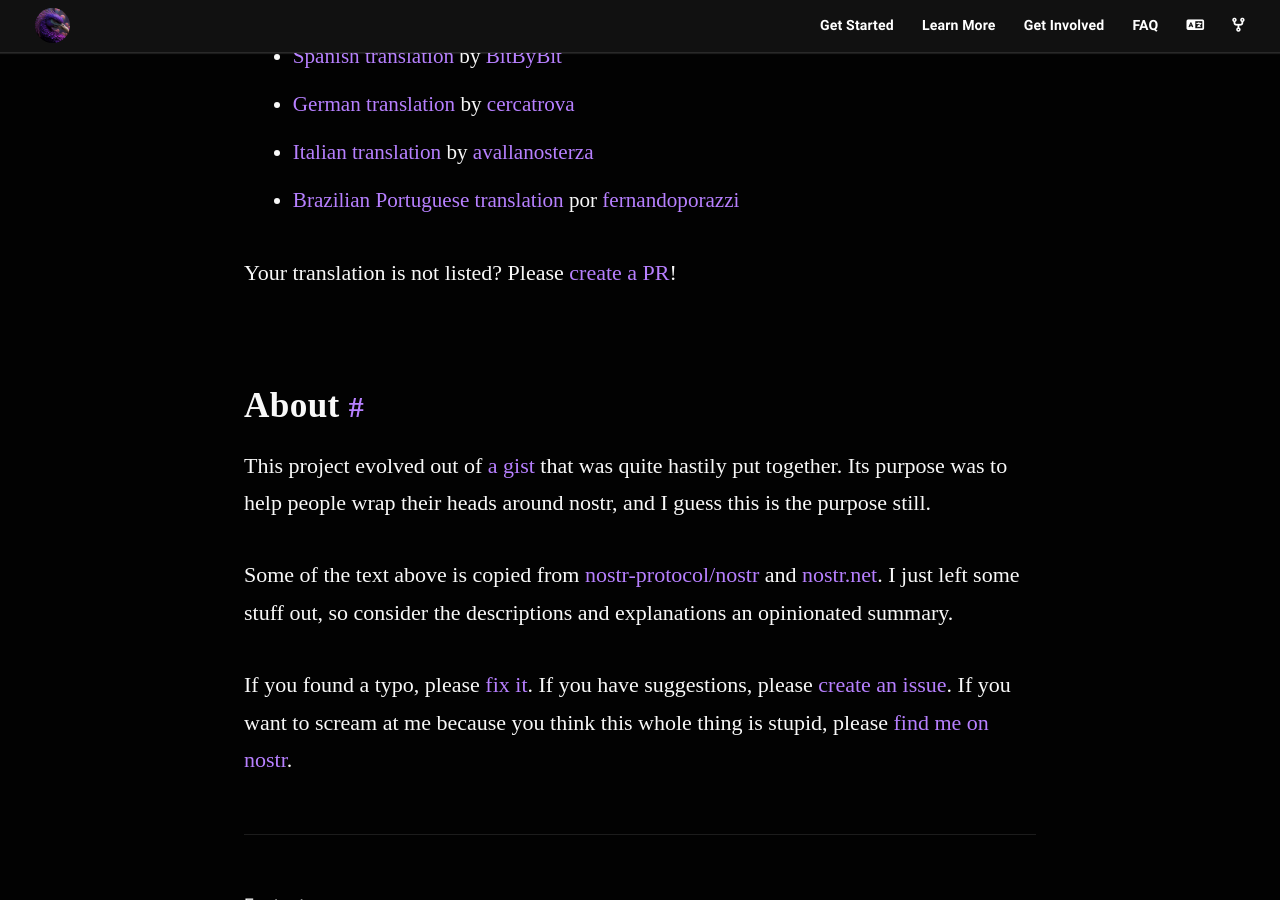
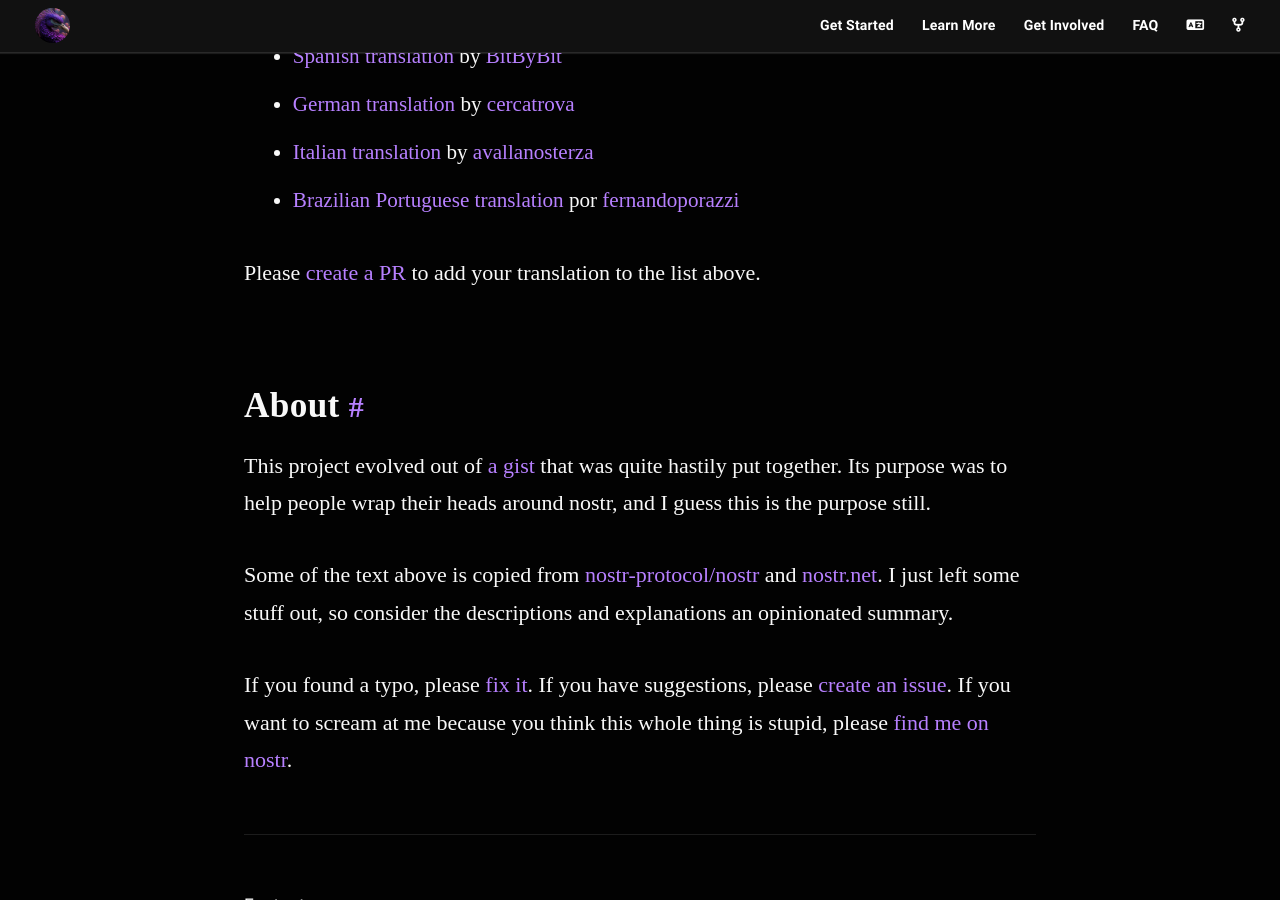
Before and after one commit to nostr-resources/nostr-resources.github.io, a Jekyll site: the page built from index.md, in a window 1280 px wide and 900 px high, scrolled down 13579 px. Built offline with Jekyll 4.4.1, drawn with Linux system fonts in a browser that asks for light colours; some web fonts are replaced.

Commit message:
chore: reword

```diff
--- a/index.md
+++ b/index.md
@@ -345,7 +345,7 @@ This site is open source too. If you can, please [improve this page](https://git
 - [Italian translation](https://gist.github.com/theRescuer/717295270a35b4641081b6ef2cdf3025) by [avallanosterza](https://nostr.guru/p/npub1l0cwargp532n6x62pdcetkau783sxhpfhwu9d6qgpqm8r0mvt0eqqhlf2c)
 - [Brazilian Portuguese translation](https://gist.github.com/fernandoporazzi/d1c47b4f2a1d2c1a2e0654a2a31668ff) por [fernandoporazzi](https://www.nostr.guru/p/npub1wh30wunfpkezx5s7edqu9g0s0raeetf5dgthzm0zw7sk8wqygmjqqfljgh)
 
-Your translation is not listed? Please [create a PR](https://github.com/nostr-resources/nostr-resources.github.io/pulls?q=is%3Apr+is%3Aclosed)!
+Please [create a PR](https://github.com/nostr-resources/nostr-resources.github.io/pulls?q=is%3Apr+is%3Aclosed) to add your translation to the list above.
 
 ## About
 
```
